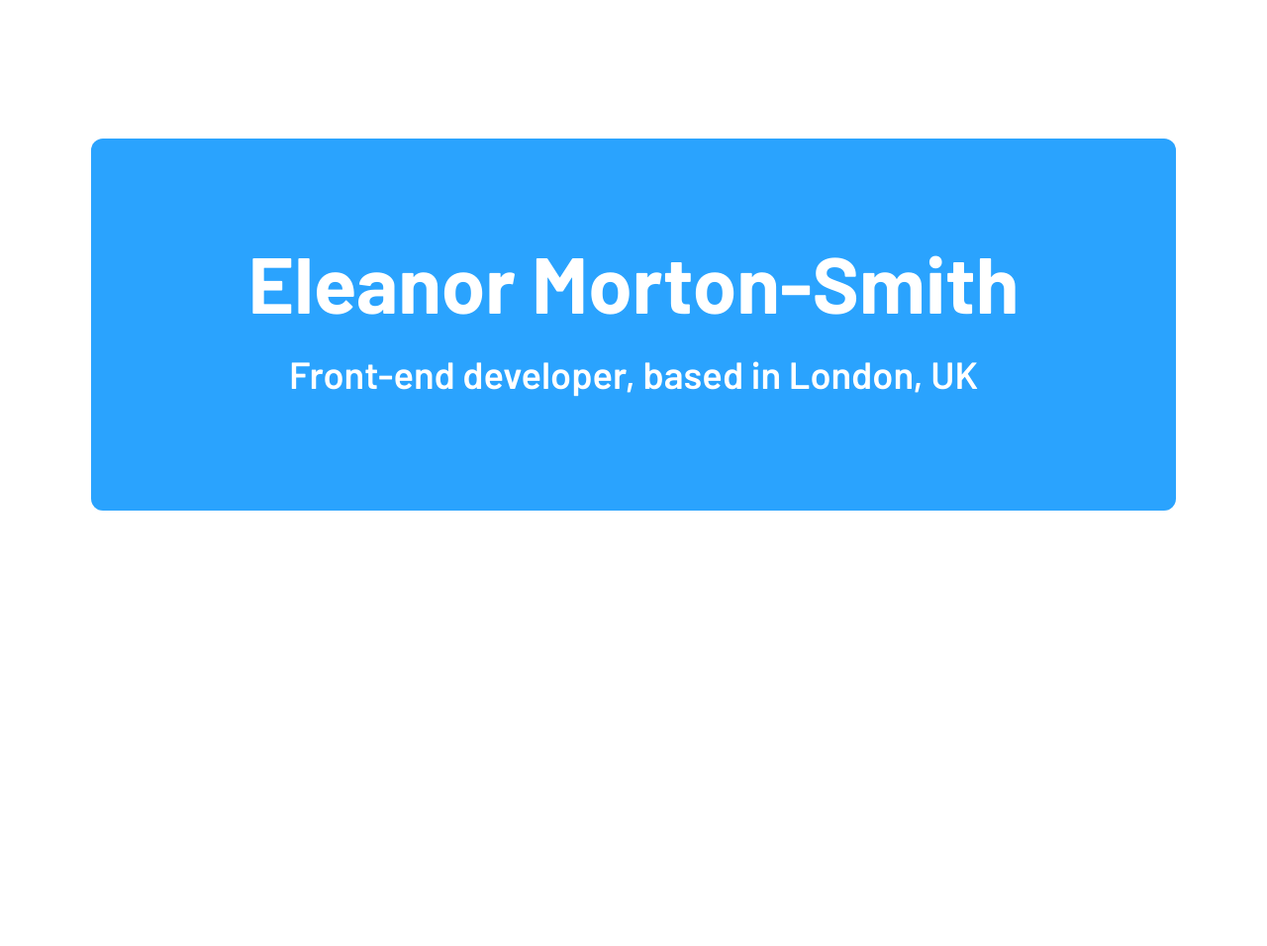
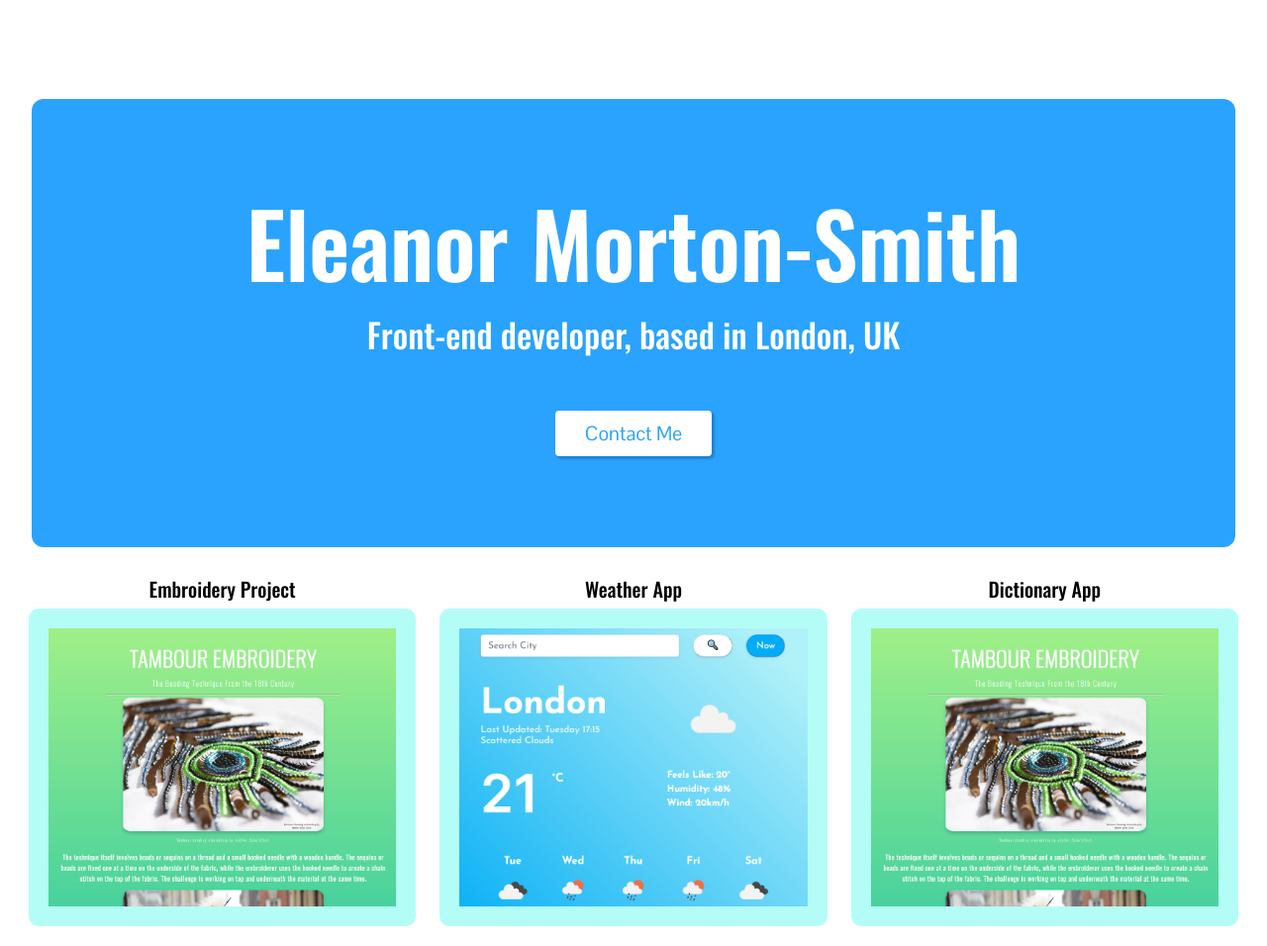
Before and after one commit to ElSmith7/portfolio-project, a plain HTML site: page index.html in a window 1280 px wide. Shown: the whole page at 99% size. Before the commit the page ends 800 px from the top, so only its background shows below. Drawn offline with nearby package versions, Linux system fonts and the light colour scheme.

Commit message:
added images and changed hero header

```diff
--- a/index.html
+++ b/index.html
@@ -13,7 +13,7 @@
     <link rel="preconnect" href="https://fonts.googleapis.com" />
     <link rel="preconnect" href="https://fonts.gstatic.com" crossorigin />
     <link
-      href="https://fonts.googleapis.com/css2?family=Barlow:ital,wght@0,100;0,200;0,300;0,400;0,500;0,600;0,700;0,800;0,900;1,100;1,200;1,300;1,400;1,500;1,600;1,700;1,800;1,900&family=Pontano+Sans&display=swap"
+      href="https://fonts.googleapis.com/css2?family=Barlow:ital,wght@0,100;0,200;0,300;0,400;0,500;0,600;0,700;0,800;0,900;1,100;1,200;1,300;1,400;1,500;1,600;1,700;1,800;1,900&family=Oswald:wght@200;300;400;500;600;700&family=Pontano+Sans&display=swap"
       rel="stylesheet"
     />
 
@@ -32,10 +32,38 @@
   </head>
   <body>
     <div class="container">
-      <header class="hero">
+      <div class="hero">
         <h1>Eleanor Morton-Smith</h1>
         <h2>Front-end developer, based in London, UK</h2>
-      </header>
+        <a href="#">Contact Me</a>
+      </div>
+
+      <div class="row featured-projects text-center">
+        <div class="col-4">
+          <h5>Embroidery Project</h5>
+          <img
+            src="/images/embroidery-project.png"
+            alt="Embroidery project"
+            class="img-fluid img-border"
+          />
+        </div>
+        <div class="col-4">
+          <h5>Weather App</h5>
+          <img
+            src="/images/weather-app.png"
+            alt="weather app"
+            class="img-fluid img-border"
+          />
+        </div>
+        <div class="col-4">
+          <h5>Dictionary App</h5>
+          <img
+            src="/images/embroidery-project.png"
+            alt="Embroidery project"
+            class="img-fluid img-border"
+          />
+        </div>
+      </div>
     </div>
   </body>
 </html>
--- a/src/styles.css
+++ b/src/styles.css
@@ -2,7 +2,7 @@
   --primary-color: #2aa3fe;
   --secondary-color: #4af5e1;
   --accent-color: #6bfbef80;
-  --heading-font: "Barlow", sans-serif;
+  --heading-font: "Oswald", sans-serif;
   --default-font: "Pontano Sans", sans-serif;
 }
 
@@ -16,7 +16,7 @@ h3,
 h4,
 h5,
 h6 {
-  color: white;
+  color: black;
   font-family: var(--heading-font);
 }
 .container {
@@ -25,19 +25,42 @@ h6 {
 .hero {
   background-color: var(--primary-color);
   text-align: center;
-  margin: 140px 80px;
+  margin: 100px 20px 30px 20px;
   padding-top: 95px;
-  padding-bottom: 95px;
+  padding-bottom: 100px;
   border-radius: 12px;
+  color: white;
 }
 
 .hero h1 {
-  font-weight: 700;
-  font-size: 80px;
+  font-weight: 600;
+  font-size: 90px;
   line-height: 100px;
+  color: white;
 }
 .hero h2 {
-  font-weight: 600;
-  font-size: 38px;
+  font-weight: 500;
+  font-size: 34px;
   line-height: 70px;
+  color: white;
+  margin-bottom: 50px;
 }
+
+.hero a {
+  text-decoration: none;
+  font-size: 20px;
+  color: var(--primary-color);
+  background-color: white;
+  font-weight: 500;
+  padding: 10px 30px;
+  border-radius: 4px;
+  box-shadow: 2px 2px 2px 1px rgba(0, 0, 0, 0.2);
+}
+
+.featured-projects {
+  margin: 20px 5px;
+}
+.img-border {
+  border: 20px solid var(--accent-color);
+  border-radius: 10px;
+}
```
Also changed, not shown: images/embroidery-project.png (added), images/weather-app.png (added).
